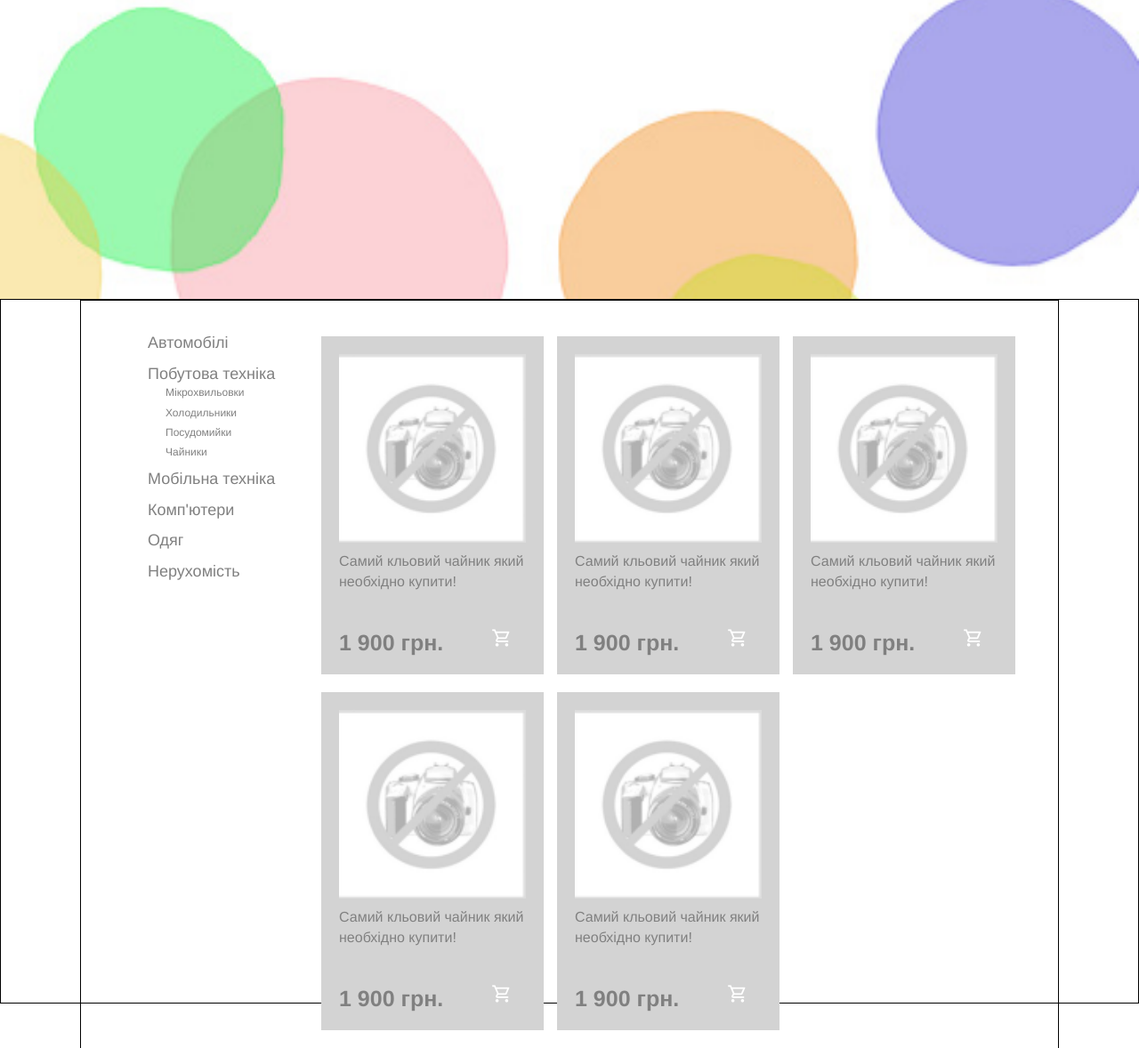
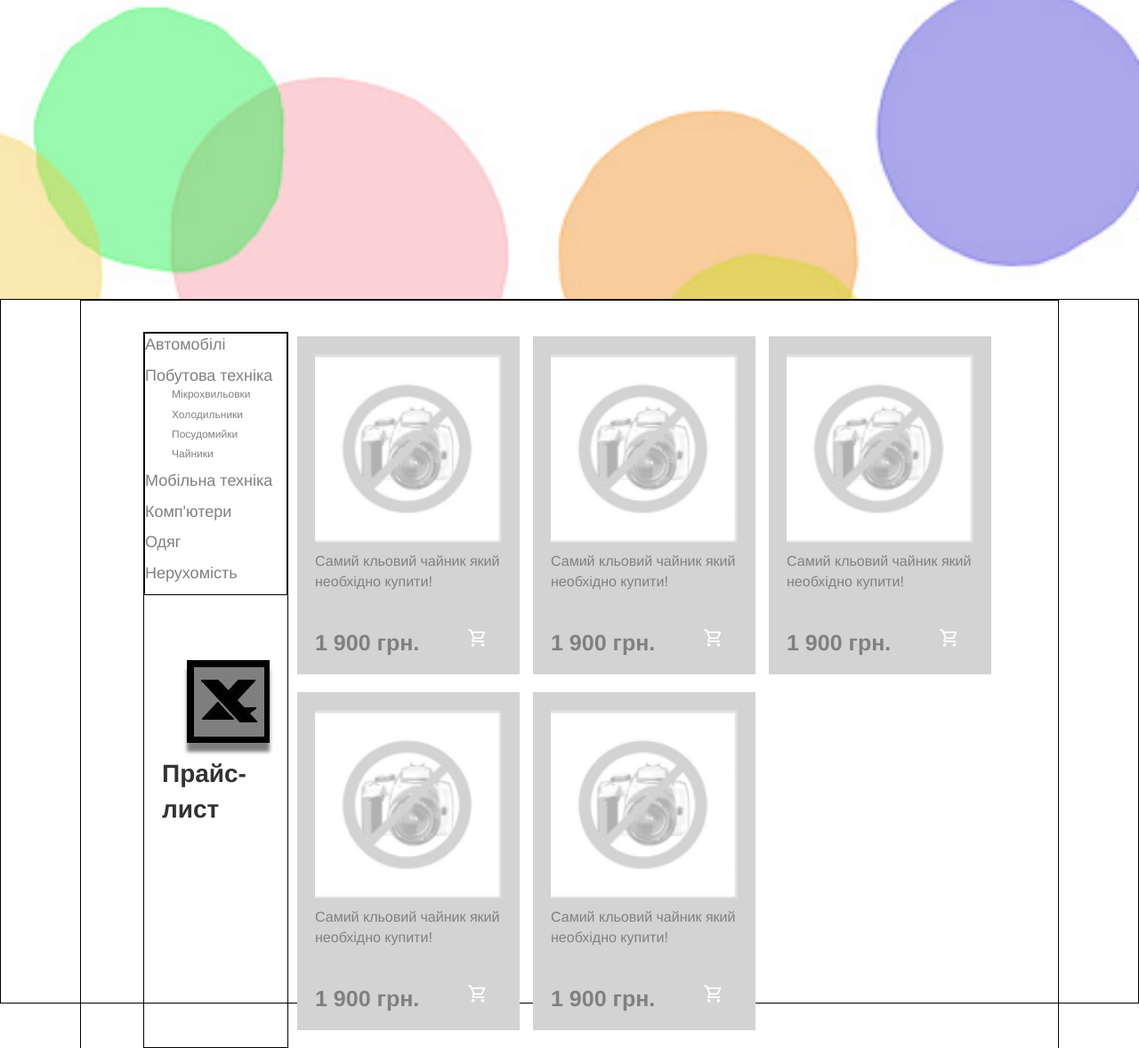
Before and after one commit to panasychkka/Layout3, a plain HTML site: page index.html in a window 1280 px wide. Shown: the part 318-1496 px from the top of the page at 89% size. Drawn offline with nearby package versions, Linux system fonts and the light colour scheme.

Commit message:
Додала та застилізувала зображення і підпис до "Прайс-листу"

```diff
--- a/index.html
+++ b/index.html
@@ -133,8 +133,7 @@
         <div class="content">
             <div class="container-fluid">
                 <div class="container-left">
-                    <section class="categories row">
-                                    <div class="categories-menu">
+                            <div class="categories-menu">
                             <nav class="categories">
                             <ul>
                                 <li>
@@ -164,8 +163,13 @@
                             </ul>
                         </nav>
                         </div>
+                        <div class="logo-x">
+                            <img src="images/logo-x.jpg" alt="Logo-X" width:100 height:100>
+                        <div class="logo-x-caption">
+                            <p><b>Прайс-лист</b></p>
                         </div>
-                    </section>
+                        </div>
+                    </div>
             <div class="items-boxes">
                 <div class="item-box">
                     <figure>
--- a/style.css
+++ b/style.css
@@ -347,6 +347,7 @@ header {
 }
 main {
     max-width: 100%;
+    max-height: 100%;
     border: 1px solid black;
     margin-top: -30px;
 }
@@ -361,11 +362,16 @@ main {
     height:790px;
 }
 /*Category*/
-
+.container-left{
+    width: 220px;
+    margin-left: 55px;
+    margin-top: 35px;
+    margin-right: -20px;
+    border: 1px solid black;
+}
 .categories-menu{
-  width: 180px;
-  margin-left: 75px;
-  margin-top: 35px;
+  max-width: 180px;
+  border: 1px solid black;
 }
 
 .categories li{
@@ -376,11 +382,23 @@ main {
 .sub-categories li{
     font-size: 12px;
     margin-bottom: 5px;
-    margin-left: 20px;
+    margin-left: 30px;
 }
 .categories a,
 .categories a:hover{
     color: gray;
+}
+.logo-x{
+    margin-top:73px;
+    margin-left: 48px;
+}
+.logo-x img{
+    box-shadow: 0px 10px 4px rgba(0, 0, 0, 0.5);
+}
+.logo-x-caption p{
+font-size:28px;
+margin-top: 15px;
+margin-left: -28px;
 }
 .items-boxes{
     display: flex;
@@ -389,14 +407,15 @@ main {
     align-items: flex-start;
     margin-top: 40px;
     padding: 0;
-    margin-left: 30px;
+    margin-left: 20px;
 }
 .item-box{
     width: 250px;
     flex-direction: column;
     display: flex;
-    margin-right: 15px;
+    margin-right: 5px;
     margin-bottom: 20px;
+    margin-left:10px;
 }
 figure{
     height: 380px;
```
Also changed, not shown: images/logo-x.jpg (added).
